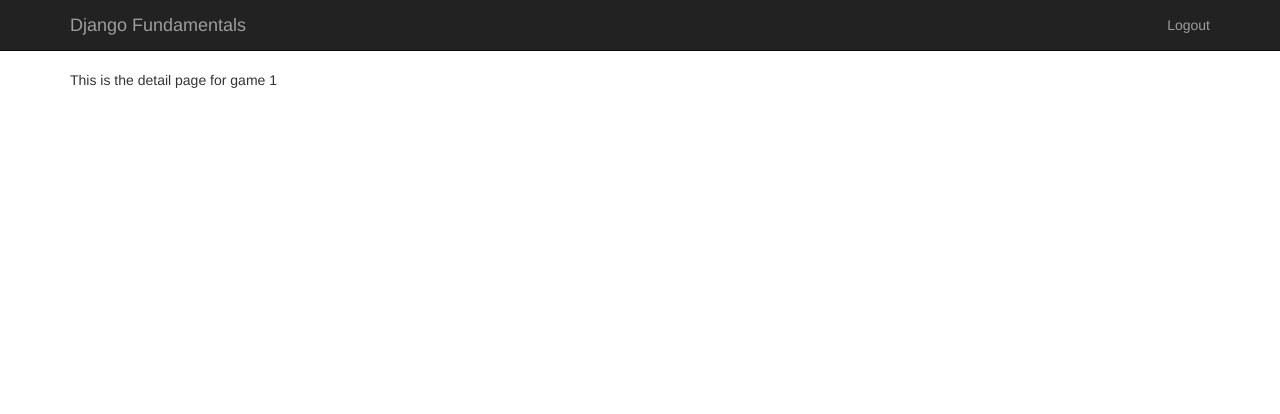
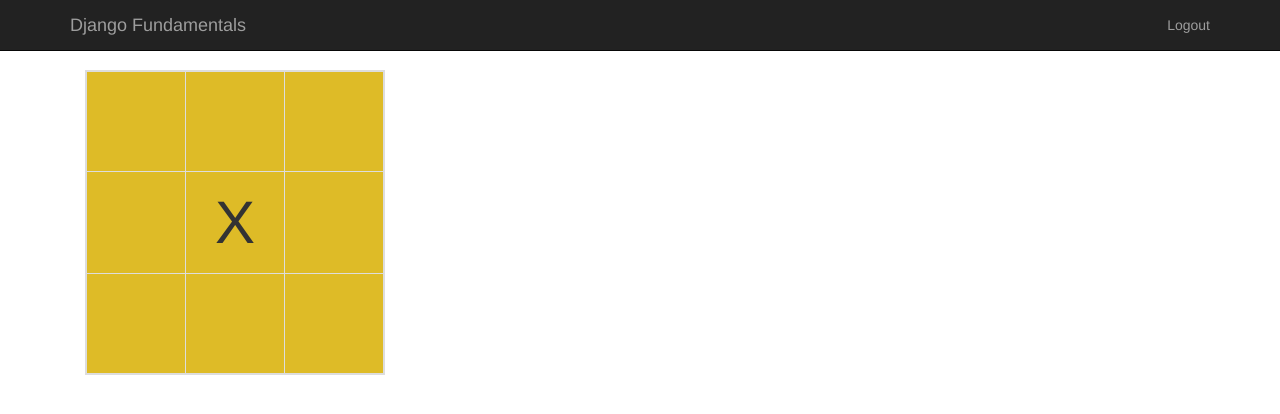
Before and after one commit to carlososuna86/pluralsight-django-tictactoe, a Django app: page /games/detail/1/ in a window 1280 px wide. Shown: the top 414 px of the page. Run offline with Django 3.2, Linux system fonts and the light colour scheme; a user stored in the database is signed in; tables that the repository leaves empty hold one stand-in row (values such as "Sample post"); some libraries are stand-ins or nearby versions.

Commit message:
Demo: Displaying the Game

```diff
--- a/web/tictactoe/gameplay/models.py
+++ b/web/tictactoe/gameplay/models.py
@@ -13,6 +13,7 @@ GAME_STATUS_CHOICES = (
     ('D', 'Draw')
 )
 
+BOARD_SIZE = 3
 
 class GamesQuerySet(models.QuerySet):
   def games_for_user(self, user):
@@ -36,6 +37,17 @@ class Game(models.Model):
 
     objects = GamesQuerySet.as_manager()
 
+    def board(self):
+      """ Return a 2-dimensional list of Move objects. """
+      board = [[None for x in range(BOARD_SIZE)] for y in range(BOARD_SIZE)]
+      for move in self.move_set.all():
+        board[move.y][move.x] = move
+      return board
+
+    def is_user_move(self, user):
+      return (user == self.first_player and self.status == 'F') or \
+             (user == self.second_player and self.status == 'S')
+
     def get_absolute_url(self):
       return reverse('gameplay_detail', args=[self.id])
 
@@ -45,9 +57,11 @@ class Game(models.Model):
         )
 
 
+
+
 class Move(models.Model):
     x = models.IntegerField()
     y = models.IntegerField()
     comment = models.CharField(max_length=300, blank=True)
     by_first_player = models.BooleanField(default=False)
-    game = models.ForeignKey(Game, on_delete=models.CASCADE)
+    game = models.ForeignKey(Game, editable=False, on_delete=models.CASCADE)
--- a/web/tictactoe/templates/base.html
+++ b/web/tictactoe/templates/base.html
@@ -8,6 +8,7 @@
         <meta name="description" content="">
         <meta name="viewport" content="width=device-width, initial-scale=1">
 
+        {% block styling %}
         <link rel="stylesheet" href="{% static 'css/bootstrap.min.css' %}">
         <style>
             body {
@@ -17,6 +18,7 @@
         </style>
         <link rel="stylesheet" href="{% static 'css/bootstrap-theme.min.css"' %}'>
         <link rel="stylesheet" href="{% static 'css/main.css' %}">
+        {% endblock %}
 
         <script src="{% static 'js/vendor/modernizr-2.8.3-respond-1.4.2.min.js' %}"></script>
     </head>
--- a/web/tictactoe/templates/gameplay/game_detail.html
+++ b/web/tictactoe/templates/gameplay/game_detail.html
@@ -2,9 +2,46 @@
 {% load staticfiles %}
 
 {% block title %}
-Game {{ game.first_player }} vs. {{ game.second_player }}
+  {{ game }}
+{% endblock %}
+
+{% block styling %}
+  {{ block.super }}
+  <style type="text/css">
+    .tictactoe-table {
+      width: 300px;
+      border-width: 2px;
+    }
+
+    .tictactoe-cell {
+      background-color: #debb27;
+      width: 100px;
+      height: 100px;
+      text-align: center;
+      vertical-align: middle !important;
+      font-size: 60px;
+    }
+  </style>
 {% endblock %}
 
 {% block content %}
-  This is the detail page for game {{ game.id }}
-{% endblock %}
+  <div class="col-md-5">
+    <table class="table table-bordered tictactoe-table">
+    {% for row in game.board %}
+      <tr>
+      {% for move in row %}
+        <td class="tictactoe-cell">
+        {% if move %}
+          {% if move.by_first_player %}
+            X
+          {% else %}
+            O
+          {% endif %}
+        {% endif %}
+        </td>
+      {% endfor %}
+      </tr>
+    {% endfor %}
+    </table>
+  </div>
+{% endblock content %}
```
Also changed, not shown: web/tictactoe/gameplay/migrations/0004_auto_20190916_2343.py (added), web/tictactoe/player/migrations/0002_auto_20190916_2343.py (added).
